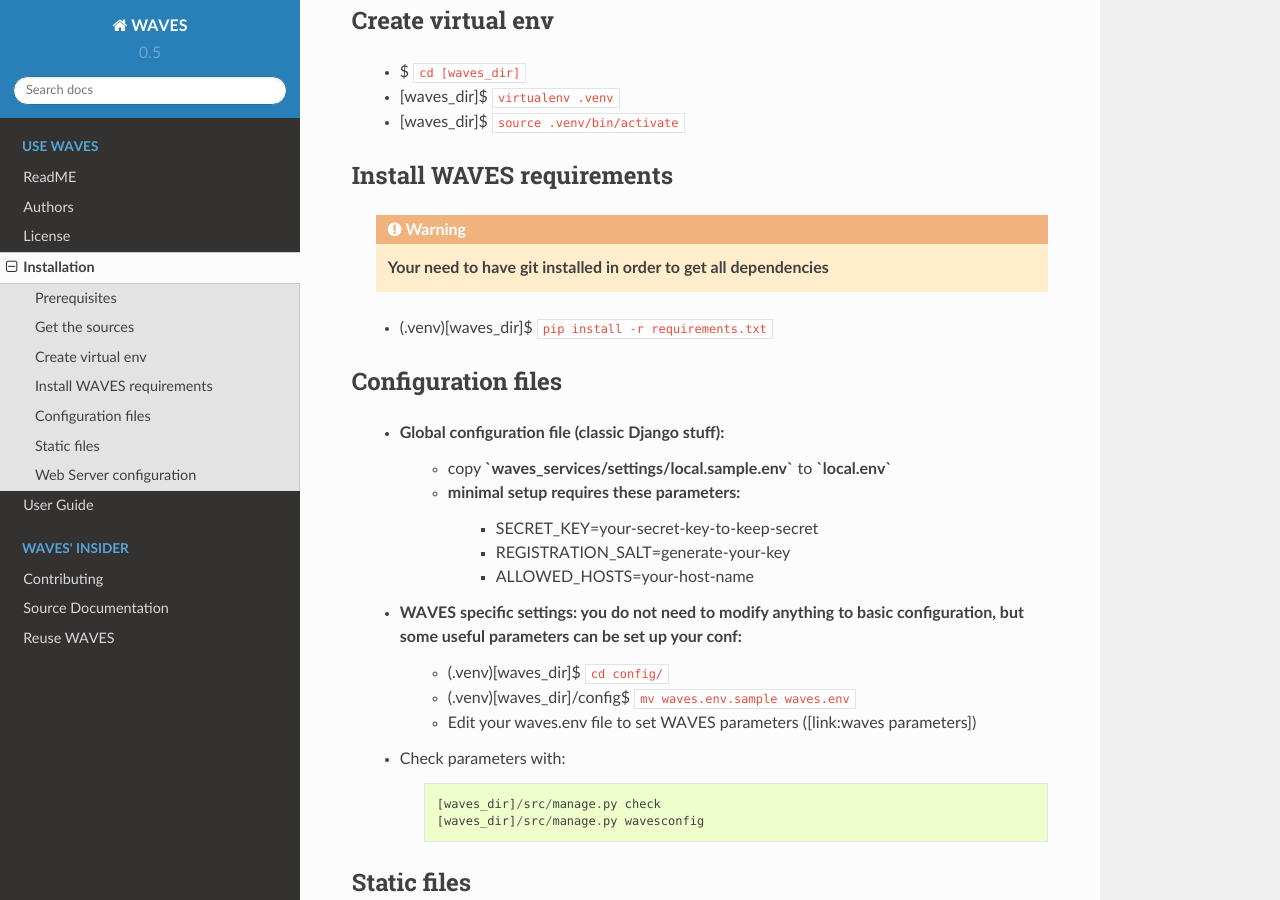
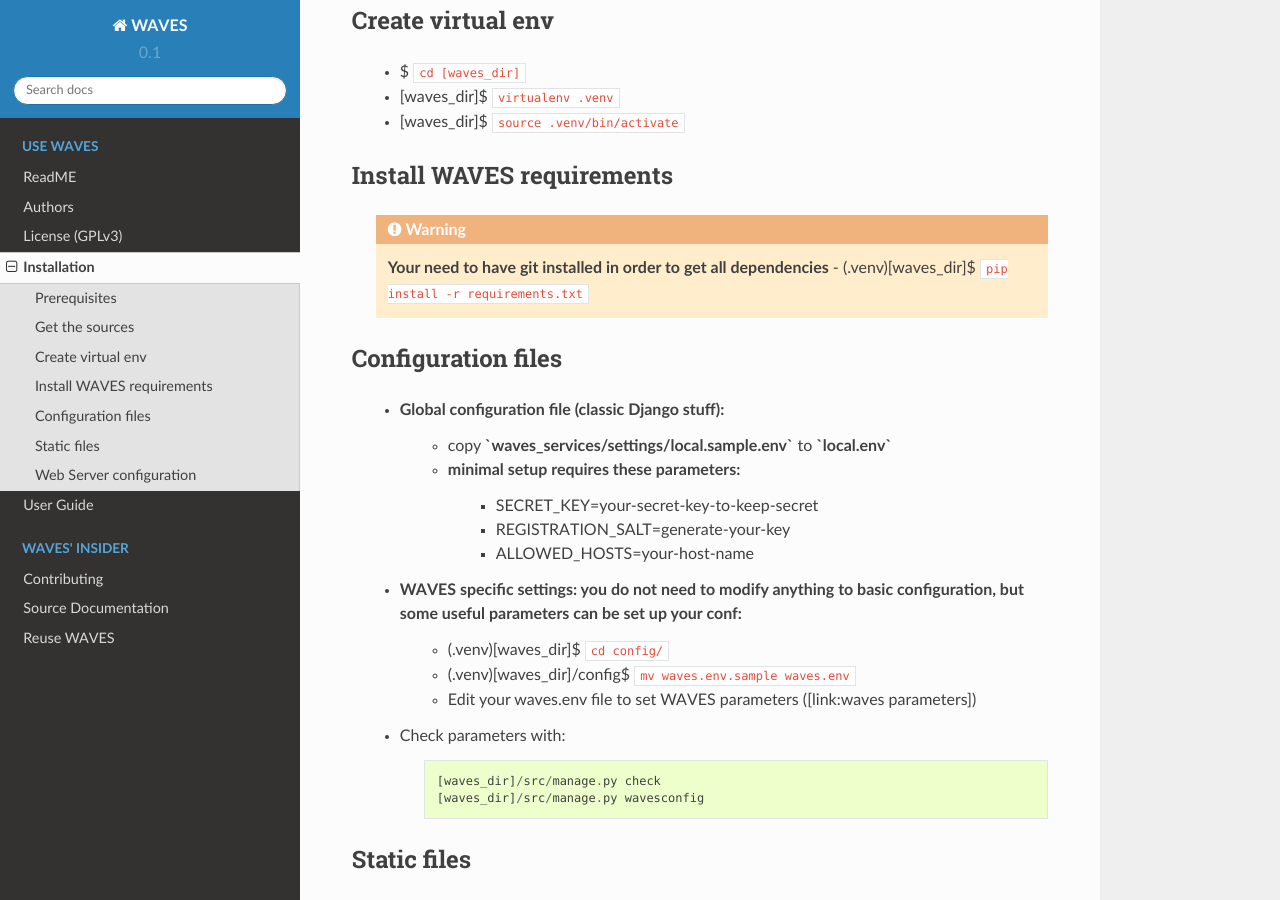
Before and after one commit to lirmm/waves-demo, a Sphinx documentation site: the page built from docs/installation.rst, in a window 1280 px wide and 900 px high, scrolled down 767 px. Built offline with Sphinx 7.4.7 and the Read the Docs theme 2.0.0, drawn with Linux system fonts in a browser that asks for light colours.

Commit message:
Updated license to GPL-v3

```diff
--- a/docs/conf.py
+++ b/docs/conf.py
@@ -67,9 +67,9 @@
 # built documents.
 #
 # The short X.Y version.
-version = '0.5'
+version = '0.1'
 # The full version, including alpha/beta/rc tags.
-release = '0.5.1-beta'
+release = '0.1.0beta'
 
 # The language for content autogenerated by Sphinx. Refer to documentation
 # for a list of supported languages.
--- a/docs/installation.rst
+++ b/docs/installation.rst
@@ -30,7 +30,7 @@
 
     .. WARNING::
         **Your need to have git installed in order to get all dependencies**
-    - (.venv)[waves_dir]$ ``pip install -r requirements.txt``
+        - (.venv)[waves_dir]$ ``pip install -r requirements.txt``
 
 Configuration files
 --------------------
```
Also changed, not shown: LICENSE.rst.
